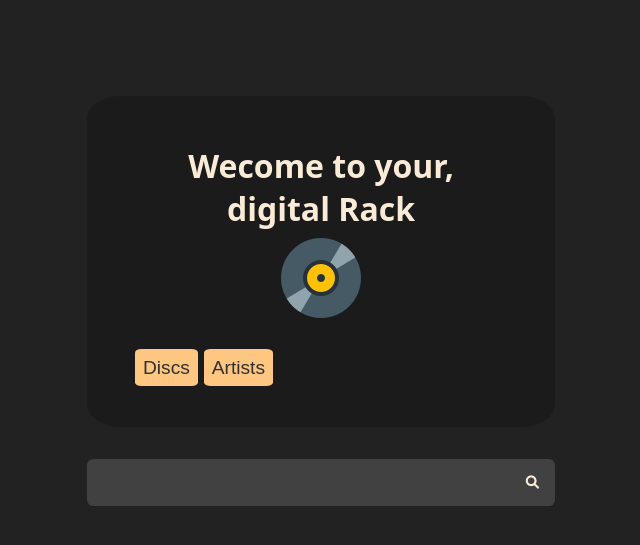
After one commit to jonatasemanuel/album-storage, a Django app: page / in a window 1280 px wide. The commit adds this page. Shown: the top 545 px of the page, without its empty margins (319-959 px from the left). Run offline with Django 4.2, Linux system fonts and the light colour scheme; some libraries are stand-ins or nearby versions.

Commit message:
View & CSS: HomeView template and css

```diff
--- a/album_storage/settings.py
+++ b/album_storage/settings.py
@@ -117,9 +117,9 @@ USE_TZ = True
 # Static files (CSS, JavaScript, Images)
 # https://docs.djangoproject.com/en/4.1/howto/static-files/
 
-#STATICFILES_DIRS = [
-#    BASE_DIR /  'templates/static'
-#]
+# STATICFILES_DIRS = [
+#    BASE_DIR /  'static'
+# ]
 
 STATIC_URL = 'static/'
 
--- a/discs/models.py
+++ b/discs/models.py
@@ -5,6 +5,7 @@ from django.db import models
 
 class Artist(models.Model):
     name = models.CharField(max_length=100)
+    slug = models.SlugField(null=True)
     picture = models.ImageField(upload_to='pictures/%Y/%m/')
     owner = models.ForeignKey(User, on_delete=models.CASCADE)
 
--- /dev/null
+++ b/discs/static/discs/css/styles.css
@@ -0,0 +1,111 @@
+* {
+  padding: 0;
+  margin: 0;
+  box-sizing: border-box;
+}
+
+
+body {
+  font-size: 1.3rem;
+  font-family: sans-serif;
+  background: rgb(34, 34, 34);
+  color: white;
+  display: grid;
+  grid-template-columns: repeat(auto-fit, minmax(340px, 1fr));
+  gap: 2rem;
+  margin: 0 auto;
+  max-width: 500px;
+  height: auto;
+}
+
+h1,
+h2,
+h3,
+h4,
+h5,
+h6 {
+  font-size: 2rem;
+  font-family: system-ui, -apple-system, BlinkMacSystemFont, 'Segoe UI', Roboto, Oxygen, Ubuntu, Cantarell, 'Open Sans', 'Helvetica Neue', sans-serif;
+}
+
+
+.search-form {
+  /* border: 1px solid antiquewhite; */
+  max-width: 64rem;
+  margin: 0 auto;
+  border-radius: 0.4rem;
+  position: relative;
+  transition: all 300ms ease-in-out;
+  background: rgb(65, 65, 65);
+}
+
+.search-input,
+.search-button {
+  border: none;
+  background: none;
+  outline: none;
+  padding: 1rem;
+  transition: all 300ms ease-in-out;
+}
+
+.search-input {
+  width: 100%;
+  padding-right: 3rem;
+}
+
+.search-button {
+  color: antiquewhite;
+  position: absolute;
+  top: 0;
+  right: 0;
+}
+
+.search-button:focus {
+  /* outline: 1px solid rgb(209, 240, 240); */
+  background: rgba(0, 0, 0, 0.05);
+}
+
+.search-form:focus-within {
+  /* border-color: rgb(116, 199, 199); */
+  background: rgb(114, 114, 114);
+  color: antiquewhite;
+}
+
+.search-form:focus-within .search-button {
+  color: rgb(185, 185, 185);
+}
+
+.home-head{
+  background: rgb(27, 27, 27);
+  padding: 3rem;
+  border-radius: 7%;
+  margin-bottom: 2rem;
+}
+
+.main-content {
+  display: block;
+  max-width: 800px;
+  margin: 0 auto;
+  padding: 1rem;
+  text-align: center;
+}
+
+.main-content {
+  color: antiquewhite;
+  margin-top: 5rem;
+}
+
+.main-content a {
+  margin-bottom: -42rem;
+  text-decoration: none;
+  color: rgb(48, 48, 48);
+  font-size: 1.2rem;
+  padding: 0.5rem ;
+  border-radius: 10%;
+  background: rgb(253, 199, 129);
+}
+
+.category-link {
+  margin-top: 1.5rem;
+  text-align: left;
+}
--- a/discs/templates/discs/artists.html
+++ b/discs/templates/discs/artists.html
@@ -10,7 +10,7 @@
          <p>
             <img src="{{ artist.picture.url }}" alt="{{ artist.name }}" style="max-width: 175px; height: auto;  border-radius: 50%;">
          </p>
-         <span><a href="{% url 'artist-detail' pk=artist.id %}">{{ artist.name }}</a></span>
+         <span><a href="{% url 'artist-detail' slug=artist.slug %}">{{ artist.name }}</a></span>
       {% endfor %}
 
 
--- a/discs/templates/discs/base.html
+++ b/discs/templates/discs/base.html
@@ -1,18 +1,29 @@
-{% load bootstrap4 %}
+{% load static  %}
+<!-- {% load bootstrap4 %} -->
+
 <!DOCTYPE html>
 <html lang="en">
 <head>
     <meta charset="UTF-8">
     <meta http-equiv="X-UA-Compatible" content="IE=edge">
     <meta name="viewport" content="width=device-width, initial-scale=1.0, shrink-to-fit=no">
-    {% bootstrap_css %}
-    <title>Home</title>
+    <link rel="stylesheet" href="{% static 'discs/css/styles.css' %}">
+    <link rel="stylesheet" href="https://cdnjs.cloudflare.com/ajax/libs/font-awesome/6.0.0/css/fontawesome.min.css" integrity="sha512-8Vtie9oRR62i7vkmVUISvuwOeipGv8Jd+Sur/ORKDD5JiLgTGeBSkI3ISOhc730VGvA5VVQPwKIKlmi+zMZ71w==" crossorigin="anonymous" referrerpolicy="no-referrer" />
+    <link rel="stylesheet" href="https://cdnjs.cloudflare.com/ajax/libs/font-awesome/6.0.0/css/brands.min.css" integrity="sha512-bSncow0ApIhONbz+pNI52n0trz5fMWbgteHsonaPk42JbunIeM9ee+zTYAUP1eLPky5wP0XZ7MSLAPxKkwnlzw==" crossorigin="anonymous" referrerpolicy="no-referrer" />
+    <link rel="stylesheet" href="https://cdnjs.cloudflare.com/ajax/libs/font-awesome/6.0.0/css/solid.min.css" integrity="sha512-6/gTF62BJ06BajySRzTm7i8N2ZZ6StspU9uVWDdoBiuuNu5rs1a8VwiJ7skCz2BcvhpipLKfFerXkuzs+npeKA==" crossorigin="anonymous" referrerpolicy="no-referrer" />
+
+    <link rel="preconnect" href="https://fonts.googleapis.com">
+    <link rel="preconnect" href="https://fonts.gstatic.com" crossorigin>
+    <link href="https://fonts.googleapis.com/css2?family=Roboto+Slab:wght@300&display=swap" rel="stylesheet">
+    <!-- {% bootstrap_css %} -->
+    <title>{% block title %}{% endblock title %} | rack</title>
+
 </head>
 <body>
     <div class="container">
         {% block content %} {% endblock %}
     </div>
 
-{% bootstrap_javascript jquery='full' %}
+<!-- {% bootstrap_javascript jquery='full' %} -->
 </body>
 </html>
--- /dev/null
+++ b/discs/templates/discs/home.html
@@ -0,0 +1,32 @@
+{% extends 'discs/base.html'  %}
+{% load static %}
+{% block title %}Home{% endblock title %}
+
+{% block content %}
+    <main class="main-content">
+
+        <div class="home-head">
+            <h2 class="">Wecome to your,<br>digital Rack</h2>
+            <img src="{% static 'discs/img/vinyl-icon.png' %}" alt="">
+            <div class="category-link">
+                <a href="#"> Discs</a>
+                <a href="#"> Artists</a>
+            </div>
+
+        </div>
+
+
+        <div class="search-container">
+
+            <div class="container">
+                <form action="#" class="search-form">
+                    <input type="search" class="search-input" name="search">
+                    <button type="submit" class="search-button"><i class="fa fa-search"></i></button>
+                </form>
+            </div>
+
+        </div>
+
+    </main>
+
+    {% endblock content %}
--- a/discs/urls.py
+++ b/discs/urls.py
@@ -1,9 +1,10 @@
 from django.urls import path
-from .views import DiscView, ArtistsView, DiscDetail, ArtistDetail
+from .views import DiscView, ArtistsView, DiscDetail, ArtistDetail, HomeView
 
 urlpatterns = [
+    path('', HomeView.as_view(), name='home'),
     path('discs', DiscView.as_view(), name='discs'),
     path('artists', ArtistsView.as_view(), name='artists'),
     path('<slug:slug>', DiscDetail.as_view(), name='disc-detail'),
-    path('artist/<int:pk>', ArtistDetail.as_view(), name='artist-detail')
+    path('artist/<slug:slug>', ArtistDetail.as_view(), name='artist-detail')
 ]
--- a/discs/views.py
+++ b/discs/views.py
@@ -2,9 +2,13 @@ from django.shortcuts import render, get_object_or_404
 from django.urls import reverse_lazy
 
 from django.contrib.auth.mixins import LoginRequiredMixin
-from django.views.generic import ListView, DetailView
+from django.views.generic import ListView, DetailView, TemplateView
 
 from .models import Disc, Artist
+
+
+class HomeView(TemplateView):
+    template_name = 'discs/home.html'
 
 
 class DiscView(LoginRequiredMixin, ListView):
```
Also changed, not shown: db.sqlite3, discs/migrations/0002_artist_slug.py (added), discs/static/img/vinyl-icon.png (added), 1 other file.
